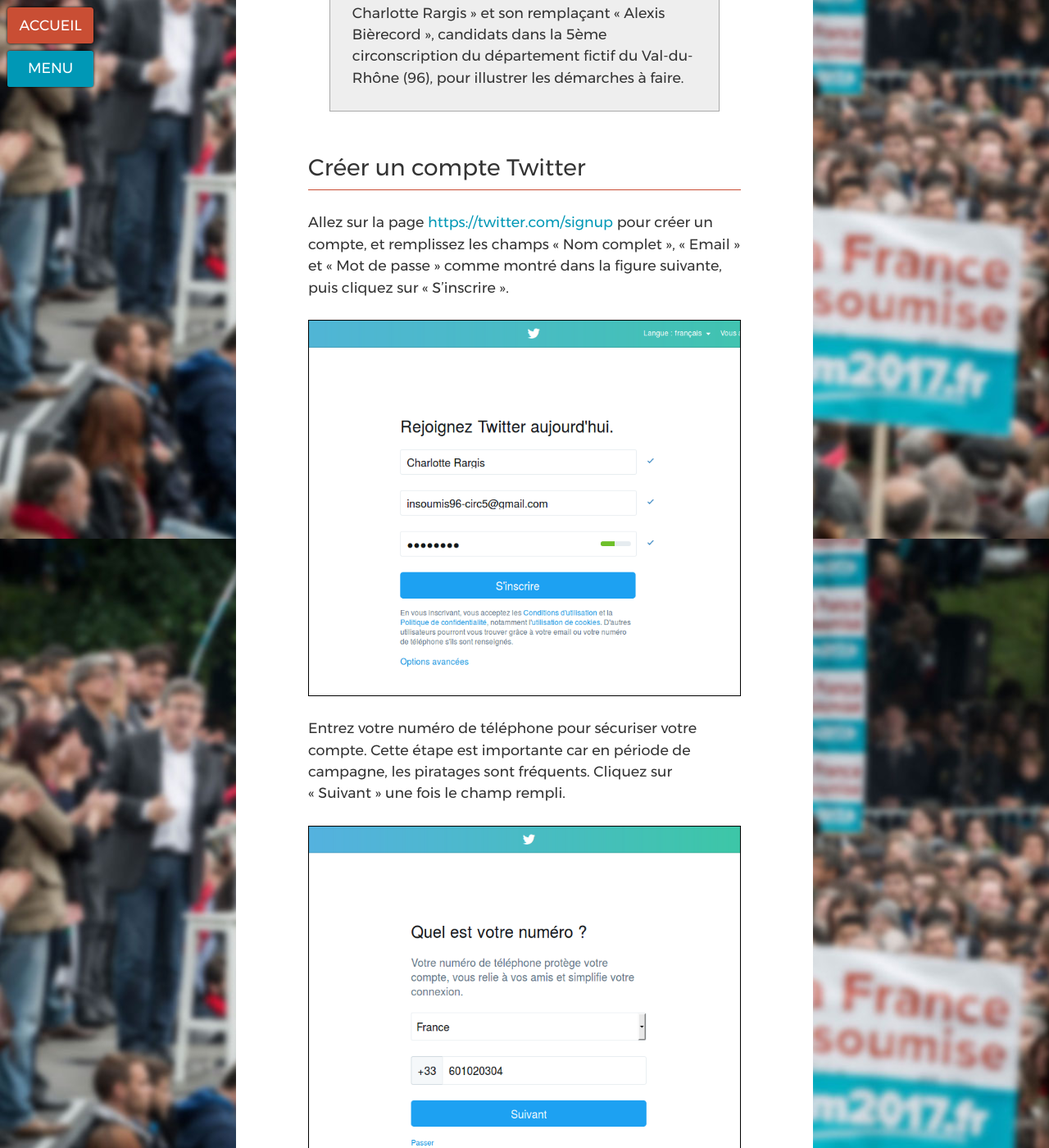
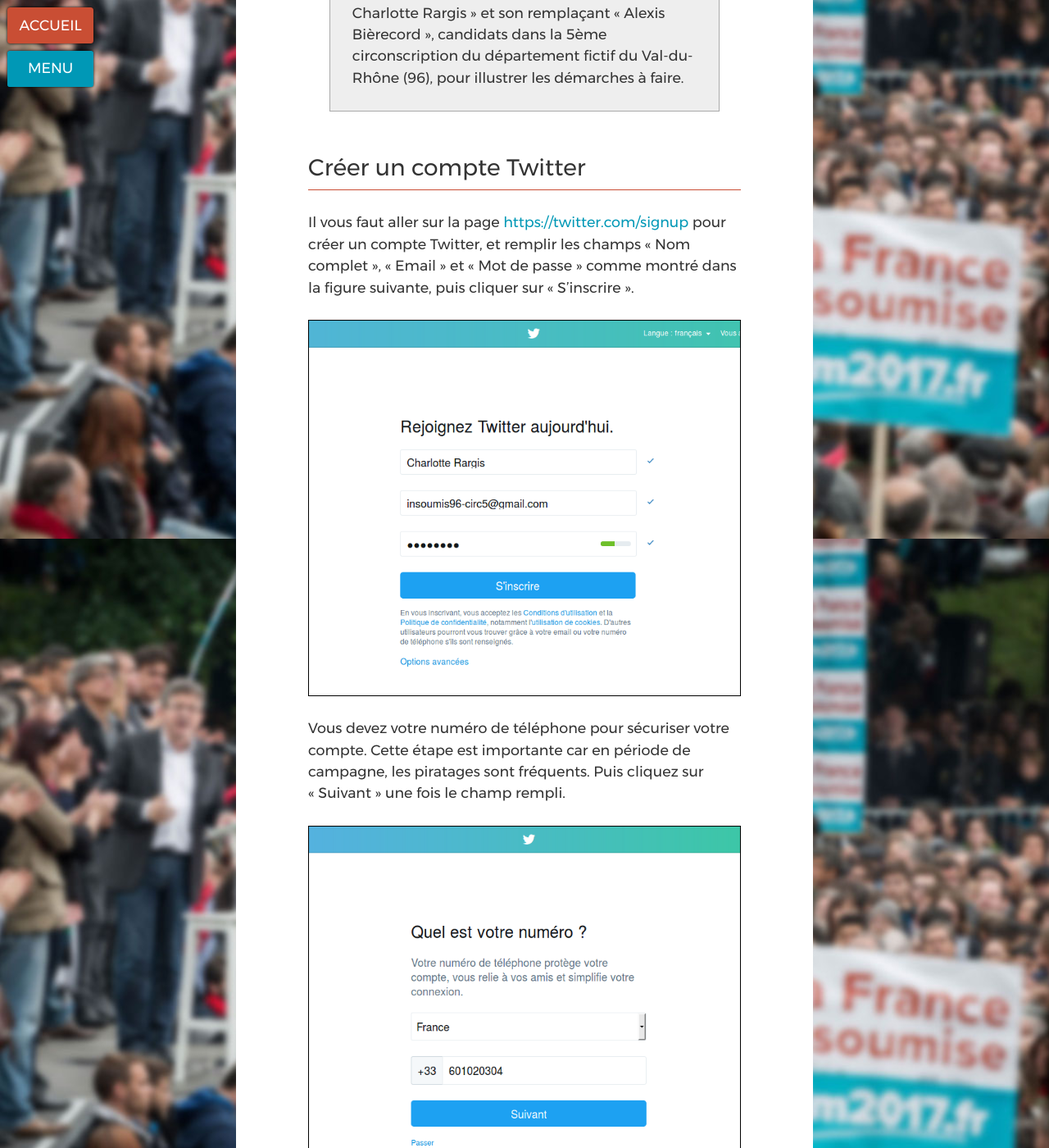
Before and after one commit to ryuran/kitcampagne.fi, a Jekyll site: the page built from _cat_reseauxsociaux/twitter-creer-compte.md, in a window 1280 px wide and 1400 px high, scrolled down 243 px. Shown: the whole window at 82% size. Built offline with Jekyll 4.4.1, drawn with Linux system fonts in a browser that asks for light colours; some of the changed text lies outside the part shown.

Commit message:
Révision créer un compte Twitter

```diff
--- a/_cat_reseauxsociaux/twitter-creer-compte.md
+++ b/_cat_reseauxsociaux/twitter-creer-compte.md
@@ -10,15 +10,15 @@
 
 ## Créer un compte Twitter
 
-Allez sur la page [https://twitter.com/signup](https://twitter.com/signup) pour créer un compte, et remplissez les champs « Nom complet », « Email » et « Mot de passe » comme montré dans la figure suivante, puis cliquez sur « S’inscrire ».
+Il vous faut aller sur la page [https://twitter.com/signup](https://twitter.com/signup) pour créer un compte Twitter, et remplir les champs « Nom complet », « Email » et « Mot de passe » comme montré dans la figure suivante, puis cliquer sur « S’inscrire ».
 
 ![Copie d’écran du formulaire de création d’un compte Twitter - Etape 1](/assets/images/screenshots/tw-1.png)
 
-Entrez votre numéro de téléphone pour sécuriser votre compte. Cette étape est importante car en période de campagne, les piratages sont fréquents. Cliquez sur « Suivant » une fois le champ rempli.
+Vous devez votre numéro de téléphone pour sécuriser votre compte. Cette étape est importante car en période de campagne, les piratages sont fréquents. Puis cliquez sur « Suivant » une fois le champ rempli.
 
 ![Copie d’écran du formulaire de création d’un compte Twitter - Etape 2](/assets/images/screenshots/tw-2.png)
 
-Vous allez recevoir un SMS avec un code : « Votre code de confirmation Twitter est 977350 ». Entrez ce code dans la page et cliquez sur suivant.
+Vous allez ensuite recevoir un SMS avec un code : « Votre code de confirmation Twitter est 977350 ». Entrez ce code dans la case au centre de la page  et cliquez sur suivant.
 
 ![Copie d’écran du formulaire de création d’un compte Twitter - Etape 3](/assets/images/screenshots/tw-3.png)
 
@@ -40,7 +40,7 @@
 
 ### Changer les informations dans votre profil
 
-Remplissez les informations vous concernant dans les champs à gauche. Nous recommandons de mentionner votre candidature dans votre biographie.
+Remplissez les informations vous concernant dans les champs à gauche. Nous vous recommandons de mentionner votre candidature dans votre biographie.
 
 ![Copie d’écran du formulaire pour éditer votre biographie](/assets/images/screenshots/tw-edit-bio.png)
 
@@ -49,4 +49,4 @@
 N’oubliez pas d’enregistrer vos modifications avant de quitter. Pour cela, cliquez sur « Enregistrer les modifications ».
 
 >**Pour aller plus loin :**
->il est important que votre compte Twitter soit rapidement identifié à la France Insoumise. Pour mettre votre compte Twitter aux couleurs de la France Insoumise, [vous pouvez suivre cette page d'aide](/reseauxsociaux/twitter-theme).
+>il est important que votre compte Twitter soit rappidement rapproché à la France Insoumise. Pour mettre votre compte Twitter aux couleurs de la France Insoumise, [vous pouvez suivre cette page d'aide](/reseauxsociaux/twitter-theme).
```
Also changed, not shown: other parts of _cat_reseauxsociaux/twitter-creer-compte.md (+1 -1 lines).
